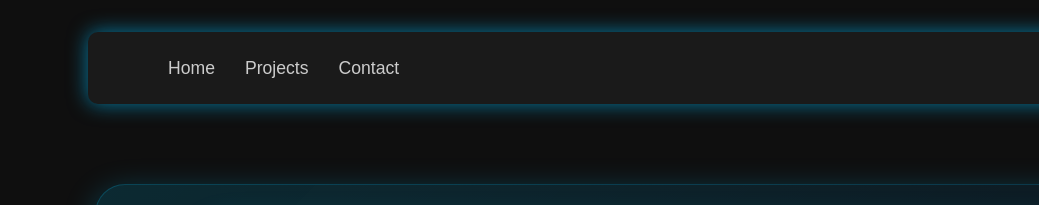
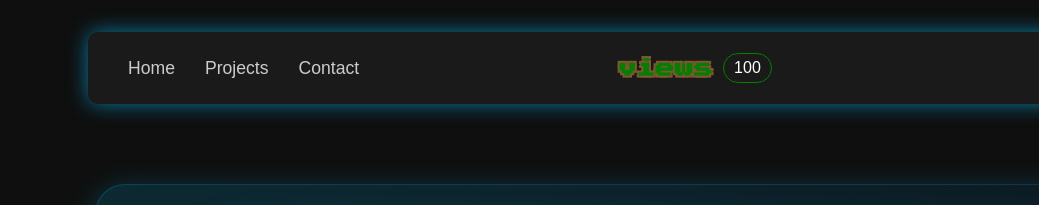
Before and after one commit to Tsaishashanth/Portfolio, a website: page Portfolio-website/index.html in a window 1280 px wide. Shown: the top 205 px of the page, 0-1039 px from the left. Drawn offline with nearby package versions, Linux system fonts and the light colour scheme; a web font is replaced by a local one.

Commit message:
added views section

```diff
--- a/Portfolio-website/index.html
+++ b/Portfolio-website/index.html
@@ -12,6 +12,8 @@
     <link rel="stylesheet" href="https://cdnjs.cloudflare.com/ajax/libs/font-awesome/6.5.0/css/all.min.css">
     <link href="https://fonts.googleapis.com/css2?family=Bricolage+Grotesque&display=swap" rel="stylesheet">
     <link href="https://fonts.googleapis.com/css2?family=Fira+Code&display=swap" rel="stylesheet">
+    <link href="https://fonts.googleapis.com/css2?family=Doto&display=swap" rel="stylesheet">
+
 
 
 
@@ -24,6 +26,15 @@
                 <li><a href="#projects">Projects</a></li>
                 <li><a href="#Contact">Contact</a></li>
             </ul>
+            <div class="profileviews">
+                <div class="profileviewstext">
+                    <h1>views</h1>
+                </div>
+                <!-- this gives boxcontainer -->
+               <div id="profielviews" class="still-learning" >
+                   <div class= "Learning-text">100</div>
+               </div>
+            </div>
             <div class="socials">
                 <a href="https://www.linkedin.com/in/sai-shashanth-tarigopula-80a167287/" target="_blank"><i class="fab fa-linkedin"></i></a>
                 <a href="https://github.com/Tsaishashanth" target="_blank"><i class="fab fa-github"></i></a>
--- a/Portfolio-website/style.css
+++ b/Portfolio-website/style.css
@@ -1,3 +1,5 @@
+@import url('https://fonts.googleapis.com/css2?family=Press+Start+2P&display=swap');
+
 body{
     margin:0;
     font-family:Arial, sans-serif;
@@ -38,12 +40,31 @@ a:visited {
   align-items: center;
 }
 
+.profileviews{
+  display:flex;
+  justify-content:center;
+  align-items:center;
+  gap:10px;
+}
+.profileviewstext{
+  font-family: 'Press Start 2P', monospace;
+  color:green;
+  text-shadow: rgb(130, 84, 50) -2px -2px 0px, rgb(130, 84, 50) 2px -2px 0px, rgb(130, 84, 50) -2px 2px 0px, rgb(130, 84, 50) 2px 2px 0px, rgb(130, 84, 50) -1px -1px 0px, rgb(130, 84, 50) 1px -1px 0px, rgb(130, 84, 50) -1px 1px 0px, rgb(130, 84, 50) 1px 1px 0px;
+  font-size:0.8rem;
+}
+
 .nav-links {
-    flex:1;
-    list-style:none;
-    display:flex;
-    gap:30px;
+  list-style: none;
+  display: flex;
+  gap: 30px;
+  /* width: fit-content; */
+  margin-right: auto; /* pushes it to the left in a flex parent */
+    margin: 0;          /* remove default margins */
+  padding: 0;         /* remove default left padding */
+  /* margin-right: auto; */
+
 }
+
 
 .nav-links li{
     color:#ccc;
@@ -314,9 +335,11 @@ box-shadow: 0 8px 32px 0 rgba(0, 200, 255, 0.3);
   border-radius: 50%;
 }
 
-/* .Learning-text{
-  font-family: 'Lucida Console', 'Lucida Sans Unicode', 'Lucida Sans', monospace;
-} */
+ .Learning-text{
+  font-family: 'Doto', sans-serif;
+
+
+}
 
 /* .symbolssize{
   display:flex;
@@ -867,7 +890,7 @@ box-shadow: 0 8px 32px 0 rgba(0, 200, 255, 0.3);
   .stacksymbols {
     max-width:100%;
     /* justify-content:center; */
-    overflow: hidden;
+    /* overflow: hidden; */
     height:auto;
 
   }
```
